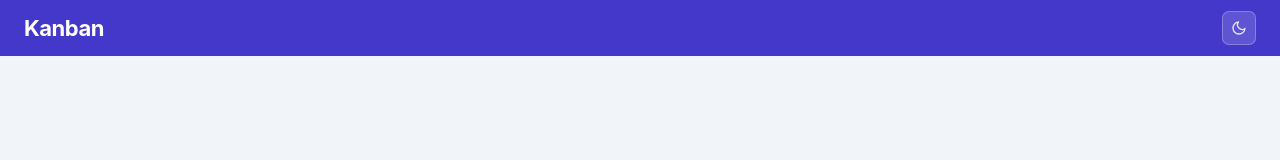
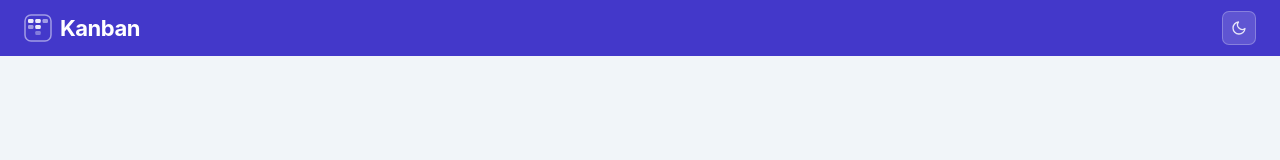
Before and after one commit to Costa365/Kanban, an Angular app in the folder client/: page /login in a window 1280 px wide. Shown: the top 160 px of the page. Built offline with nearby package versions, Linux system fonts and the light colour scheme.

Commit message:
Added icon and favicon

```diff
--- a/client/src/app/app.component.css
+++ b/client/src/app/app.component.css
@@ -8,6 +8,12 @@
   position: sticky;
   top: 0;
   z-index: 100;
+}
+
+.logo {
+  color: #fff;
+  flex-shrink: 0;
+  margin-right: -8px;
 }
 
 .brand {
--- a/client/src/app/app.component.html
+++ b/client/src/app/app.component.html
@@ -1,4 +1,13 @@
 <header class="app-header">
+  <svg class="logo" width="28" height="28" viewBox="0 0 28 28" fill="none">
+    <rect x="1" y="1" width="26" height="26" rx="6" stroke="currentColor" stroke-width="1.5" opacity="0.5"/>
+    <rect x="4" y="5" width="5.5" height="4" rx="1.2" fill="currentColor" opacity="0.9"/>
+    <rect x="4" y="11" width="5.5" height="4" rx="1.2" fill="currentColor" opacity="0.5"/>
+    <rect x="11.25" y="5" width="5.5" height="4" rx="1.2" fill="currentColor" opacity="0.9"/>
+    <rect x="11.25" y="11" width="5.5" height="4" rx="1.2" fill="currentColor" opacity="0.9"/>
+    <rect x="11.25" y="17" width="5.5" height="4" rx="1.2" fill="currentColor" opacity="0.35"/>
+    <rect x="18.5" y="5" width="5.5" height="4" rx="1.2" fill="currentColor" opacity="0.5"/>
+  </svg>
   <span class="brand">Kanban</span>
   <nav *ngIf="authService.isLoggedIn()">
     <a routerLink="/" routerLinkActive="active" [routerLinkActiveOptions]="{exact: true}">Board</a>
```
Also changed, not shown: 1 other file (tests, documents, lock files or other folders).
